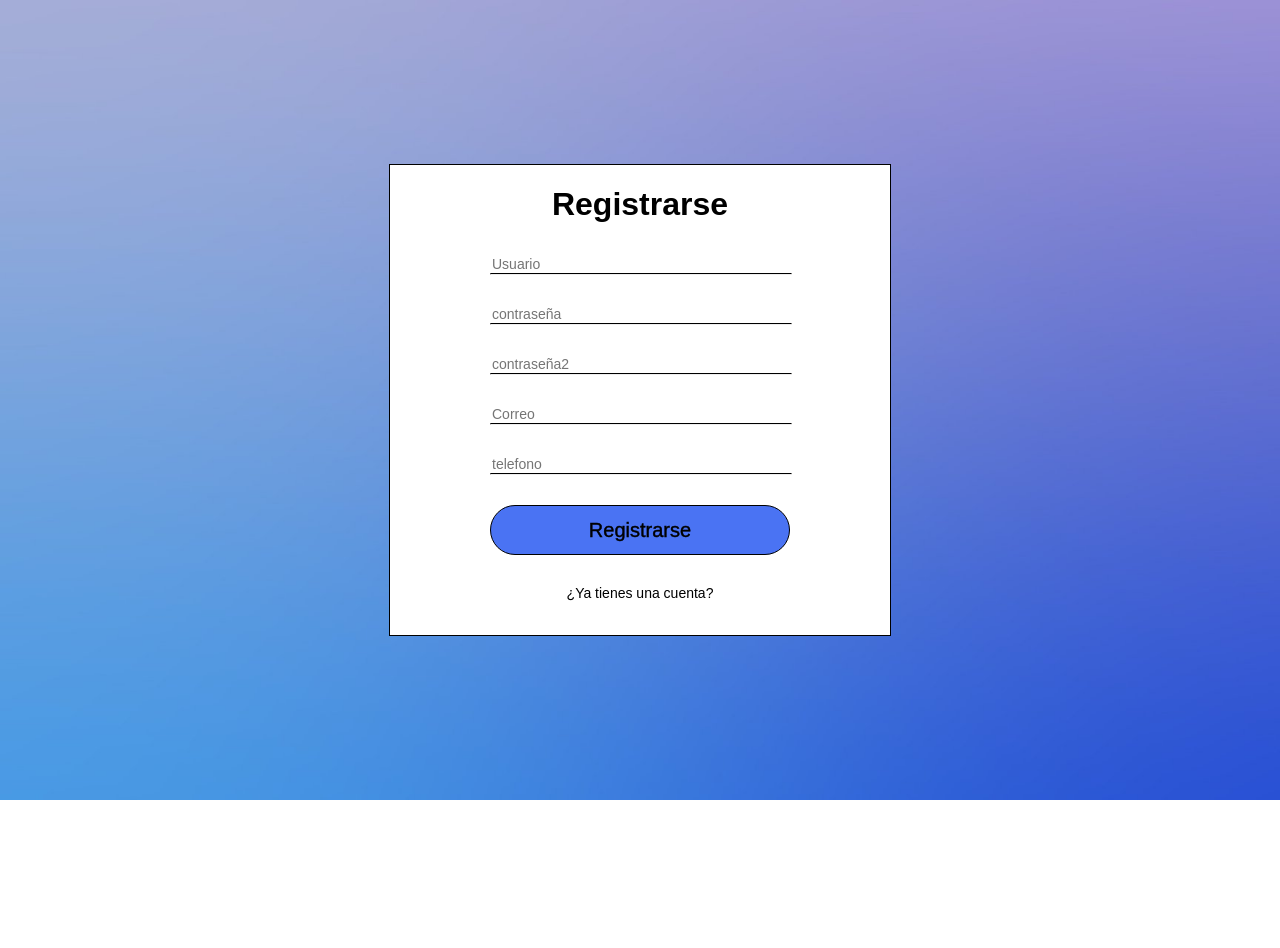
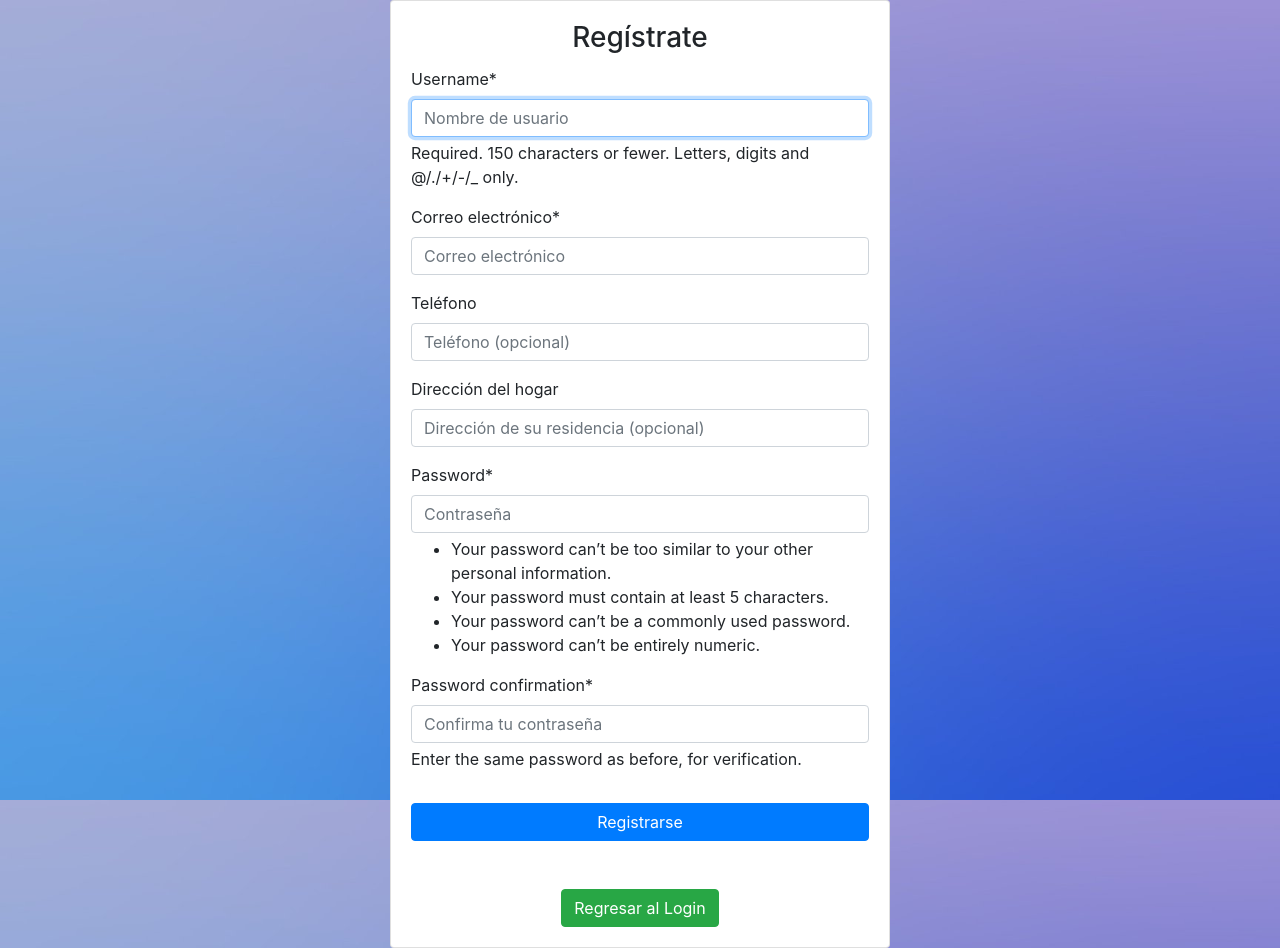
Before and after one commit to AntoCreed777/Proyecto_Diseno_Software, a Django app: page /accounts/register/ in a window 1280 px wide. Before the commit the page ends 800 px from the top, so only its background shows below. Run offline with Django 5.2, Linux system fonts and the light colour scheme; some libraries are stand-ins or nearby versions.

Commit message:
feat: Upgrade de Pagina registro con Django Forms

```diff
--- a/Proyecto_Diseño_Software/settings.py
+++ b/Proyecto_Diseño_Software/settings.py
@@ -41,6 +41,8 @@
     'accounts',
     'rest_framework',  # Django REST framework
     'phonenumber_field',    # Para manejar numeros telefonicos
+    'crispy_forms',
+    'crispy_bootstrap4',
     'api',
     'home',
     'Conductor',
@@ -51,6 +53,7 @@
 AUTH_USER_MODEL = 'api.Usuario'
 LOGIN_URL = '/accounts/login/'
 LOGOUT_REDIRECT_URL = '/accounts/login/'
+CRISPY_TEMPLATE_PACK = 'bootstrap4'
 
 MIDDLEWARE = [
     'django.middleware.security.SecurityMiddleware',
@@ -130,7 +133,7 @@
 # Static files (CSS, JavaScript, Images)
 # https://docs.djangoproject.com/en/5.2/howto/static-files/
 
-STATIC_URL = 'static/'
+STATIC_URL = '/static/'
 
 # Default primary key field type
 # https://docs.djangoproject.com/en/5.2/ref/settings/#default-auto-field
--- /dev/null
+++ b/accounts/forms.py
@@ -0,0 +1,55 @@
+from django import forms
+from django.contrib.auth.forms import UserCreationForm
+from api.models import Usuario, Cliente
+from django.contrib.auth.models import Group
+from django.db import transaction
+from api.models import Usuario
+
+class RegistroClienteForm(UserCreationForm):
+    email = forms.EmailField(required=True, label="Correo electrónico")
+    telefono = forms.CharField(required=False, label="Teléfono")
+    direccion_hogar = forms.CharField(required=False, label="Dirección del hogar")
+
+    class Meta:
+        model = Usuario
+        fields = ['username', 'email', 'telefono', 'direccion_hogar', 'password1', 'password2']
+
+    def __init__(self, *args, **kwargs):
+        super().__init__(*args, **kwargs)
+        for field_name, placeholder in {
+            'username': 'Nombre de usuario',
+            'email': 'Correo electrónico',
+            'telefono': 'Teléfono (opcional)',
+            'direccion_hogar': 'Dirección de su residencia (opcional)',
+            'password1': 'Contraseña',
+            'password2': 'Confirma tu contraseña',
+        }.items():
+            self.fields[field_name].widget.attrs.update({'class': 'form-control', 'placeholder': placeholder})
+
+    def clean_email(self):
+        email = str(self.cleaned_data.get('email')).strip()
+        if Usuario.objects.filter(email=email).exists():
+            raise forms.ValidationError("El correo electrónico ya está registrado.")
+        return email
+
+    def save(self, commit=True):
+        usuario = super().save(commit=False)
+        usuario.email = self.cleaned_data['email'].strip()
+        usuario.telefono = self.cleaned_data['telefono'].strip()
+        usuario.rol = 'cliente'
+        if commit:
+            with transaction.atomic():
+                usuario.save()
+
+                try:
+                    grupo = Group.objects.get(name='Cliente')
+                except Group.DoesNotExist:
+                    raise ValueError("El grupo 'Cliente' no está configurado en la base de datos.")
+
+                usuario.groups.add(grupo)
+
+                Cliente.objects.create(
+                    usuario=usuario,
+                    direccion_hogar=self.cleaned_data['direccion_hogar'].strip()
+                )
+        return usuario
--- a/accounts/static/registro.css
+++ /dev/null
@@ -1,157 +0,0 @@
-footer {
-    background-color: #ffffff;
-    text-align: center;
-    padding: 15px;
-    font-size: 14px;
-    border-top: 2px solid #ccc;
-    width: 100%; /* Ocupa todo el ancho */
-    box-sizing: border-box;
-    margin-top: auto;
-
-}
-
-.imagen_fondo{
-    background-image: url("img/fondo.jpg");
-    background-size: cover;
-    background-repeat: no-repeat;
-    background-attachment: fixed;
-}
-
-body {
-    font-family: Arial, sans-serif;
-    display: flex;
-    flex-direction: column;
-    align-items: center;
-    margin: 0;
-    min-height: 100vh;
-}
-
-.registrarse{
-        position: absolute;
-        width: 500px;
-        height: 470px;
-        background-color: white;
-        border: 1px solid black;
-        top: 50%;
-        left: 50%;
-        transform: translate(-50%, -50%);
-}
-
-.registrarse h1{
-    text-align: center;
-}
-
-.centrar{
-    text-align: center;
-}
-.input_usuario{
-    position: absolute;
-    left: 100px;
-    top: 90px;
-    width: 300px;
-    border: none;
-    background: none;
-    outline: none;
-    font-size: 14px;
-}
-.formulario{
-    display: block;
-    width: 100%;
-    height: 340px;
-}
-.linea_usuario{
-    position: absolute;
-    top: 100px;
-    left: 100px;
-    border-top: 1px solid black;
-    width: 300px;
-}
-.input_contraseña{
-    position: absolute;
-    top: 140px;
-    left:100px;
-    width: 300px;
-    border: none;
-    background: none;
-    outline: none;
-    font-size: 14px;
-}
-
-.linea_contraseña{
-    position: absolute;
-    top: 150px;
-    left: 100px;
-    border-top: 1px solid black;
-    width: 300px;
-}
-
-.input_contraseña2{
-    position: absolute;
-    left: 100px;
-    top: 190px;
-    width: 300px;
-    border: none;
-    background: none;
-    outline: none;
-    font-size: 14px;
-}
-  .linea_contraseña2{
-    position: absolute;
-    top: 200px;
-    left: 100px;
-    border-top: 1px solid black;
-    width: 300px;
-}
-.input_email{
-    position: absolute;
-    left: 100px;
-    top: 240px;
-    width: 300px;
-    border: none;
-    background: none;
-    outline: none;
-    font-size: 14px;
-}
-.linea_email{
-    position: absolute;
-    top: 250px;
-    left: 100px;
-    border-top: 1px solid black;
-    width: 300px;
-}
-.input_telefono{
-    position: absolute;
-    left: 100px;
-    top: 290px;
-    width: 300px;
-    border: none;
-    background: none;
-    outline: none;
-    font-size: 14px;
-}
-.linea_telefono{
-    position: absolute;
-    top: 300px;
-    left: 100px;
-    border-top: 1px solid black;
-    width: 300px;
-}
-.registrarse_pag{
-    position: absolute;
-    top:340px;
-    width: 300px;
-    height: 50px;
-    left: 100px;
-    border-radius: 25px;
-    border: 1px solid;
-    background: #4a73f3;
-    font-size: 20px;
-    -webkit-text-stroke-width: 0.4px;
-}
-.login{
-    display: flex;
-    justify-content: center;
-    color: black;
-    font-size: 14px;
-    text-decoration: none;
-}
--- a/accounts/templates/registration.html
+++ b/accounts/templates/registration.html
@@ -1,50 +1,37 @@
-{% load static %}
+{% load static crispy_forms_tags %}
 <!DOCTYPE html>
-<html lang="es">
+<html lang="en">
 <head>
-    <meta charset="UTF-8">
-    <link rel="stylesheet" href="{% static 'registro.css' %}">
-    <title>Registrarse</title>
+    <link rel="stylesheet" href="https://maxcdn.bootstrapcdn.com/bootstrap/4.5.2/css/bootstrap.min.css">
+    <style>
+        body {
+            background-image: url("{% static 'img/fondo.jpg' %}");
+            background-size: cover;
+            background-repeat: no-repeat;
+            background-attachment: fixed;
+            min-height: 100vh;
+            display: flex; /* Para centrar contenido */
+            justify-content: center; /* Centrar horizontalmente */
+            align-items: center; /* Centrar verticalmente */
+        }
+    </style>
+    <title>Registro</title>
 </head>
-<body class="imagen_fondo">
-    {% if messages %}
-    {% for message in messages %}
-    <div>
-      {{ message }}
-    </div>
-    {% endfor %}
-    {% endif %}
-
-
-    <div class="registrarse" id="registrarse">
-        <h1>Registrarse</h1>
-        <form class="formulario" method="post">
-            {% csrf_token %}
-            <div>
-                <hr class="linea_usuario" id="linea_usuario">
-                <input type="text" name="usuario" class="input_usuario" placeholder="Usuario" required>
+<body>
+    <div class="container">
+        <div class="card mx-auto" style="max-width: 500px;">
+            <div class="card-body">
+                <h3 class="card-title text-center">Regístrate</h3>
+                <form method="post">
+                    {% csrf_token %}
+                    {{ form|crispy }}
+                    <button type="submit" class="btn btn-primary w-100 mt-3">Registrarse</button>
+                </form>
+                <div class="d-flex justify-content-center mt-5">
+                    <a href="{% url 'login' %}" class="btn btn-success">Regresar al Login</a>
+                </div>
             </div>
-            <div>
-                <hr class="linea_contraseña" id="linea_contraseña">
-                <input type="password" name="contraseña" class="input_contraseña" placeholder="contraseña">
-            </div>
-            <div>
-                <hr class="linea_contraseña2" id="linea_contraseña2">
-                <input type="password" name="contraseña2" class="input_contraseña2" placeholder="contraseña2">
-            </div>
-            <div>
-                <hr class="linea_email" id="linea_email">
-                <input type="email" name="email" class="input_email" placeholder="Correo">
-            </div>
-            <div>
-                <hr class="linea_telefono" id="linea_telefono">
-                <input type="tel" name="telefono" class="input_telefono" placeholder="telefono">
-            </div>
-            <div>
-                <input type="submit" value="Registrarse" class="registrarse_pag">
-            </div>
-        </form>
-        <a class="login" href="{% url 'login' %}">¿Ya tienes una cuenta?</a>
+        </div>
     </div>
 </body>
 </html>
--- a/accounts/views.py
+++ b/accounts/views.py
@@ -11,8 +11,10 @@
 from django.utils.http import urlsafe_base64_encode, urlsafe_base64_decode
 from django.utils.encoding import force_bytes, force_str
 from django.contrib.auth import get_user_model
-# Create your views here.
-source='html'
+from api.serializers import UsuarioSerializer, ClienteSerializer
+from django.db import transaction
+from .forms import RegistroClienteForm
+
 #Activacion del correo
 def activate(request, uidb64, token):
     User = get_user_model()
@@ -31,6 +33,7 @@
         messages.error(request, 'La activacion fallo')
 
     return redirect('login')
+
 #Envia el correo
 def activarEmail(request,user,correo):
      #sujeto del correo
@@ -73,28 +76,12 @@
 
 def registration(request):
      if request.method == 'POST':
-          usuario = request.POST.get('usuario', '')
-          contraseña = request.POST.get('contraseña','')
-          contraseña2 = request.POST.get('contraseña2','')
-          correo = request.POST.get('email','')
-          numero = request.POST.get('telefono','')
-          if usuario is None:
-               messages.error(request, 'Ingrese un nombre de usuario')
-          elif " " in contraseña:
-               messages.error(request,"No se admiten espacios en la contraseña")
+          form = RegistroClienteForm(request.POST)
+          if form.is_valid():
+               form.save()
+               messages.success(request, 'Registro exitoso. Por favor, inicie sesión.')
+               return redirect('/accounts/login')
+     else:
+          form = RegistroClienteForm()
 
-          elif contraseña == contraseña2:
-               try:
-                    user = Usuario.objects.create_user(username=usuario, password=contraseña,email=correo,telefono=numero)
-                    user.is_active = False
-                    user.save()
-                    activarEmail(request,user,correo)
-                    return redirect('/accounts/login')
-               except IntegrityError:
-                    messages.error(request, 'El usuario ya existe')
-               except Exception as e:
-                    messages.error(request, 'Ocurrió un error inesperado')
-          else:
-               messages.error(request, 'Las contraseñas no coinciden')
-
-     return render(request, 'registration.html')
+     return render(request, 'registration.html', {'form': form})
--- a/api/models.py
+++ b/api/models.py
@@ -53,7 +53,7 @@
 
 class Cliente(models.Model):
     usuario = models.OneToOneField(Usuario, on_delete=models.CASCADE)
-    direccion_hogar = models.CharField(max_length=255)
+    direccion_hogar = models.CharField(max_length=255, blank=True, null=True)
 
 class Conductor(models.Model):
     usuario = models.OneToOneField(Usuario, on_delete=models.CASCADE)
--- a/requirements.txt
+++ b/requirements.txt
@@ -1,5 +1,7 @@
 asgiref==3.8.1
+crispy-bootstrap4==2024.10
 Django==5.2.1
+django-crispy-forms==2.4
 django-phonenumber-field==8.1.0
 djangorestframework==3.16.0
 phonenumbers==9.0.6
```
Also changed, not shown: api/serializers.py (+20 -4 lines), api/migrations/0001_initial.py.
